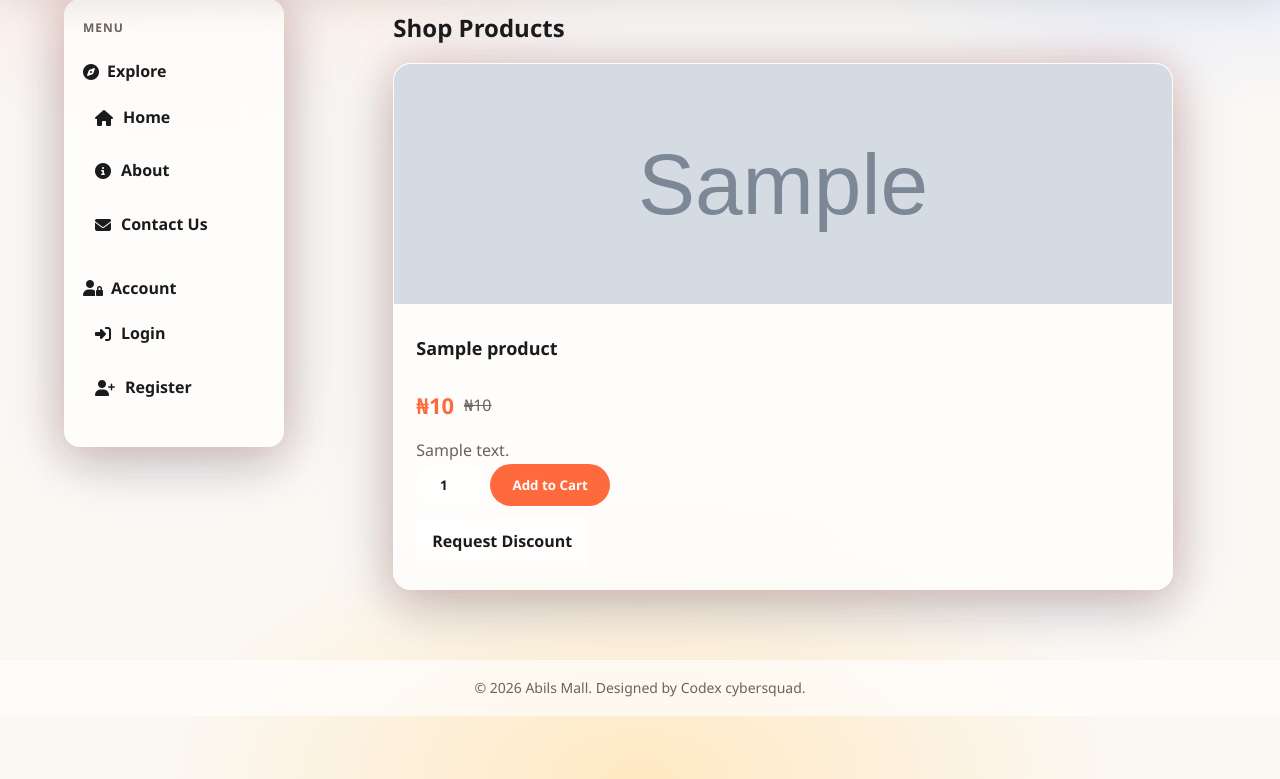
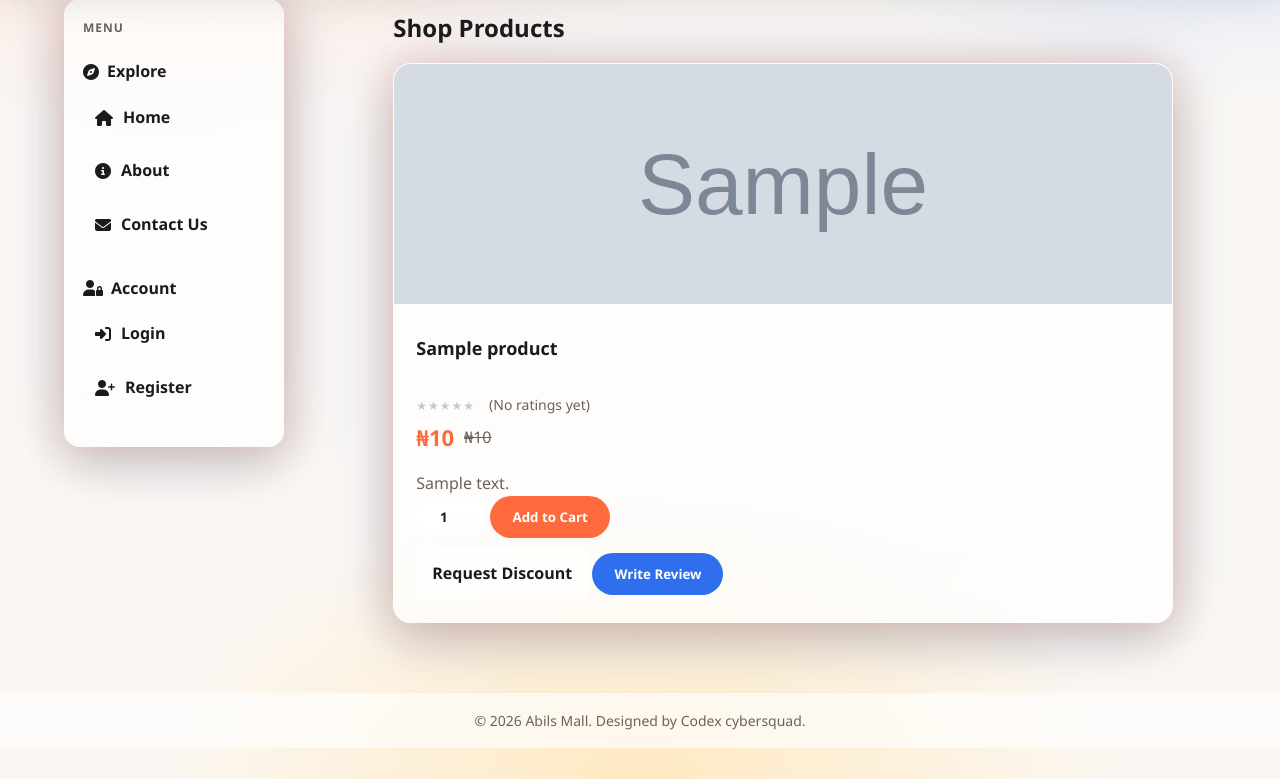
Before and after one commit to Sonbeliever/Abils-Mall, a Flask app: page /shop/products in a window 1280 px wide. Shown: the part 141-920 px from the top of the page. Run offline with Flask 3, Linux system fonts and the light colour scheme; tables that the repository leaves empty hold one stand-in row (values such as "Sample post"); grey boxes marked "Sample" are stand-in pictures.

Commit message:
Add_product_star_ratings_and_review_email_modal

```diff
--- a/shop.py
+++ b/shop.py
@@ -4,8 +4,8 @@ from flask_login import login_required, current_user
 import os
 
 from extensions import db
-from models import Product, CartItem, Order, OrderItem, CompanyActivity, DiscountCustomer, DiscountRequest, WalletTransaction
-from notifications import notify_user
+from models import Product, CartItem, Order, OrderItem, CompanyActivity, DiscountCustomer, DiscountRequest, WalletTransaction, User
+from notifications import notify_user, send_email
 from activity import log_activity
 
 shop_bp = Blueprint('shop', __name__, template_folder='templates', url_prefix='/shop')
@@ -266,6 +266,48 @@ def request_discount(company_id):
 
 
 # =========================================
+# BUYER: SUBMIT PRODUCT REVIEW
+# =========================================
+@shop_bp.route('/reviews/submit', methods=['POST'])
+@login_required
+def submit_review():
+    product_id = request.form.get('product_id', '').strip()
+    rating = request.form.get('rating', '').strip()
+    review = request.form.get('review', '').strip()
+
+    if not product_id.isdigit():
+        flash('Invalid product.', 'danger')
+        return redirect(url_for('shop.products'))
+    if rating not in {'1', '2', '3', '4', '5'}:
+        flash('Please select a rating.', 'danger')
+        return redirect(url_for('shop.products'))
+    if not review:
+        flash('Please write a review.', 'danger')
+        return redirect(url_for('shop.products'))
+
+    product = Product.query.get(int(product_id))
+    if not product:
+        flash('Product not found.', 'danger')
+        return redirect(url_for('shop.products'))
+
+    admins = User.query.filter_by(role='admin').all()
+    subject = f"New Product Review: {product.name}"
+    body = (
+        f"Product: {product.name}\n"
+        f"Product ID: {product.id}\n"
+        f"Company ID: {product.company_id}\n"
+        f"Reviewer: {current_user.username} ({current_user.email})\n"
+        f"Rating: {rating}/5\n\n"
+        f"Review:\n{review}\n"
+    )
+    for admin in admins:
+        send_email(admin.email, subject, body, enabled=True)
+
+    flash('Review submitted. Thank you!', 'success')
+    return redirect(url_for('shop.products'))
+
+
+# =========================================
 # BUYER: WALLET
 # =========================================
 @shop_bp.route('/wallet', methods=['GET', 'POST'])
--- a/static/css/style.css
+++ b/static/css/style.css
@@ -2205,6 +2205,65 @@ body.dark-mode .admin-form-card {
     cursor: zoom-in;
 }
 
+.product-rating {
+    display: inline-flex;
+    align-items: center;
+    gap: 6px;
+    font-size: 12px;
+    color: var(--text-light);
+    margin: 6px 0 4px;
+}
+
+.product-rating .stars {
+    letter-spacing: 1px;
+}
+
+.product-rating .stars.empty {
+    color: #c7c7c7;
+}
+
+.review-modal {
+    position: fixed;
+    inset: 0;
+    background: rgba(0, 0, 0, 0.6);
+    display: none;
+    align-items: center;
+    justify-content: center;
+    padding: 20px;
+    z-index: 3100;
+}
+
+.review-modal.open {
+    display: flex;
+}
+
+.review-card {
+    width: min(94vw, 520px);
+    background: var(--card-background);
+    border: 1px solid var(--border-color);
+    border-radius: 16px;
+    padding: 16px;
+    box-shadow: var(--shadow);
+}
+
+.review-head {
+    display: flex;
+    align-items: center;
+    justify-content: space-between;
+    margin-bottom: 8px;
+}
+
+.review-close {
+    border: none;
+    background: transparent;
+    font-size: 22px;
+    cursor: pointer;
+    color: var(--text-color);
+}
+
+.review-form .form-group {
+    margin-bottom: 10px;
+}
 .image-lightbox {
     position: fixed;
     inset: 0;
--- a/templates/base.html
+++ b/templates/base.html
@@ -152,6 +152,37 @@
             </div>
         </div>
     </div>
+    <div id="review-modal" class="review-modal" aria-hidden="true">
+        <div class="review-card">
+            <div class="review-head">
+                <h3>Write a Review</h3>
+                <button type="button" class="review-close" id="review-close">×</button>
+            </div>
+            <form method="POST" action="{{ url_for('shop.submit_review') }}" class="review-form">
+                <input type="hidden" name="product_id" id="review-product-id">
+                <div class="form-group">
+                    <label>Product</label>
+                    <input type="text" id="review-product-name" disabled>
+                </div>
+                <div class="form-group">
+                    <label>Rating</label>
+                    <select name="rating" required>
+                        <option value="">Select</option>
+                        <option value="5">5 - Excellent</option>
+                        <option value="4">4 - Very Good</option>
+                        <option value="3">3 - Good</option>
+                        <option value="2">2 - Fair</option>
+                        <option value="1">1 - Poor</option>
+                    </select>
+                </div>
+                <div class="form-group">
+                    <label>Review</label>
+                    <textarea name="review" rows="4" placeholder="Write your feedback..." required></textarea>
+                </div>
+                <button class="btn btn-primary" type="submit">Submit Review</button>
+            </form>
+        </div>
+    </div>
 
     <script>
         const toggle = document.getElementById('mode-toggle');
@@ -258,6 +289,36 @@
                 lightboxImg.src = '';
             });
         }
+
+        const reviewModal = document.getElementById('review-modal');
+        const reviewClose = document.getElementById('review-close');
+        const reviewProductId = document.getElementById('review-product-id');
+        const reviewProductName = document.getElementById('review-product-name');
+        if (reviewModal) {
+            document.addEventListener('click', (event) => {
+                const btn = event.target.closest('.review-btn');
+                if (!btn) return;
+                const pid = btn.getAttribute('data-product-id');
+                const pname = btn.getAttribute('data-product-name');
+                if (reviewProductId) reviewProductId.value = pid || '';
+                if (reviewProductName) reviewProductName.value = pname || '';
+                reviewModal.classList.add('open');
+                reviewModal.setAttribute('aria-hidden', 'false');
+            });
+        }
+        if (reviewClose && reviewModal) {
+            reviewClose.addEventListener('click', () => {
+                reviewModal.classList.remove('open');
+                reviewModal.setAttribute('aria-hidden', 'true');
+            });
+        }
+        if (reviewModal) {
+            reviewModal.addEventListener('click', (event) => {
+                if (event.target !== reviewModal) return;
+                reviewModal.classList.remove('open');
+                reviewModal.setAttribute('aria-hidden', 'true');
+            });
+        }
     </script>
 </body>
 </html>
--- a/templates/marketplace.html
+++ b/templates/marketplace.html
@@ -34,6 +34,10 @@
                 >
                 <div class="product-info">
                     <div class="product-title">{{ product.name }}</div>
+                    <div class="product-rating">
+                        <span class="stars empty">★★★★★</span>
+                        <span class="rating-count">(No ratings yet)</span>
+                    </div>
                     <div class="product-price">
                         <span class="current-price">₦{{ "{:,.0f}".format(product.sale_price or product.price) }}</span>
                         {% if product.sale_price %}
@@ -45,6 +49,7 @@
                     {% else %}
                         <p style="margin-top:10px;">Login as buyer to purchase.</p>
                     {% endif %}
+                    <button class="btn btn-primary review-btn" type="button" data-product-id="{{ product.id }}" data-product-name="{{ product.name|e }}">Write Review</button>
                 </div>
                 </div>
             {% endfor %}
--- a/templates/shop_products.html
+++ b/templates/shop_products.html
@@ -26,6 +26,10 @@
                 </a>
                 <div class="product-info">
                     <div class="product-title">{{ product.name }}</div>
+                    <div class="product-rating">
+                        <span class="stars empty">★★★★★</span>
+                        <span class="rating-count">(No ratings yet)</span>
+                    </div>
                     <div class="product-price">
                         <span class="current-price">₦{{ "{:,.0f}".format(product.sale_price or product.price) }}</span>
                         {% if product.sale_price %}
@@ -38,6 +42,7 @@
                         <button class="btn-add-cart" type="submit">Add to Cart</button>
                     </form>
                     <a class="btn-view-details inline-detail-btn" href="{{ url_for('shop.request_discount', company_id=product.company_id) }}">Request Discount</a>
+                    <button class="btn btn-primary review-btn" type="button" data-product-id="{{ product.id }}" data-product-name="{{ product.name|e }}">Write Review</button>
                 </div>
             </div>
         {% endfor %}
```
